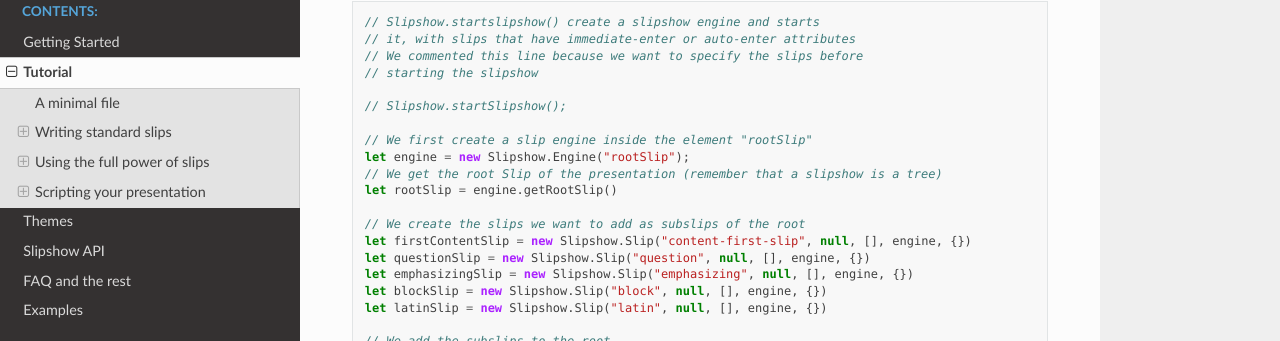
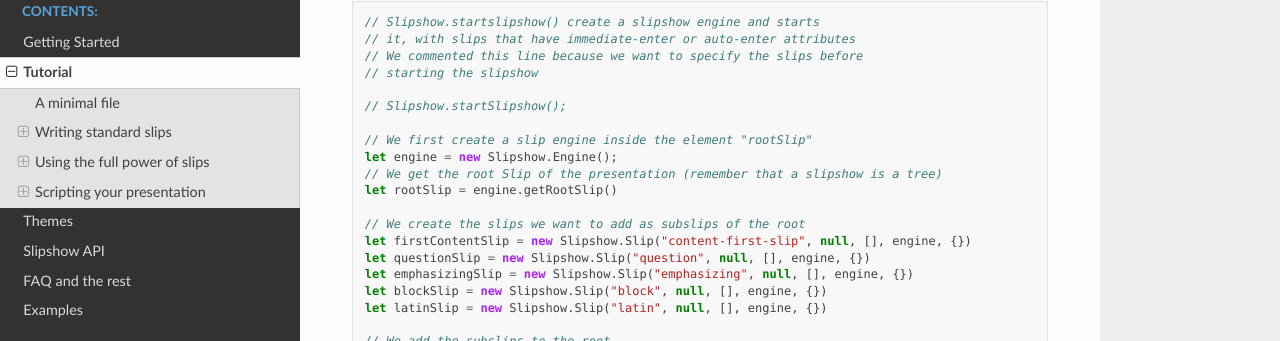
Before and after one commit to panglesd/slipshow, a Sphinx documentation site: the page built from docs/tutorial.rst, in a window 1280 px wide and 900 px high, scrolled down 11145 px. Shown: the part 110-451 px from the top of the window. Built offline with Sphinx 7.4.7 and the Read the Docs theme 2.0.0, drawn with Linux system fonts in a browser that asks for light colours.

Commit message:
Correcting bug spotted by N.A.

```diff
--- a/docs/tutorial.rst
+++ b/docs/tutorial.rst
@@ -519,7 +519,7 @@
    // Slipshow.startSlipshow();
 
    // We first create a slip engine inside the element "rootSlip"
-   let engine = new Slipshow.Engine("rootSlip");
+   let engine = new Slipshow.Engine();
    // We get the root Slip of the presentation (remember that a slipshow is a tree)
    let rootSlip = engine.getRootSlip()
 
--- a/src/modules/engine.mjs
+++ b/src/modules/engine.mjs
@@ -46,6 +46,8 @@
 	    root = "#"+root;
 	root = document.querySelector(root);
     }
+    else if (typeof(root) == "undefined")
+	root = document.querySelector("slip-slipshow");
     prepareRoot(root);
 
     // Constants
```
